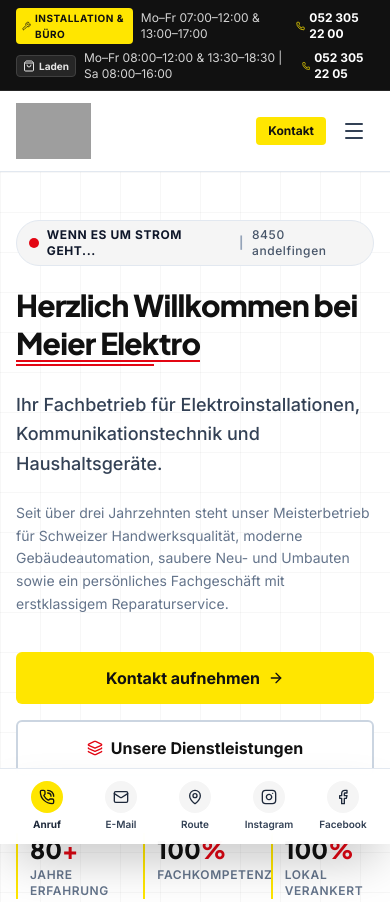
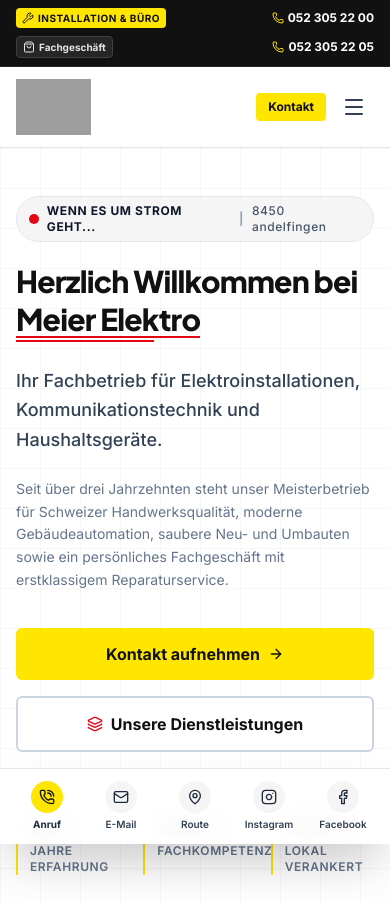
Before and after one commit to davidheiniger14-sketch/Elektro-Meier, a website: page index.html in a window 390 px wide. Shown: the top 902 px of the page. Drawn offline with nearby package versions, Linux system fonts and the light colour scheme; grey boxes are pictures that could not be loaded.

Commit message:
Top-Bar Smartphone/Desktop Ansicht Anpassung.

```diff
--- a/index.html
+++ b/index.html
@@ -49,36 +49,44 @@
     <div class="bg-brand-black text-white text-xs border-b border-neutral-800">
       <div class="max-w-7xl mx-auto px-4 sm:px-6 lg:px-8 py-2">
         <div class="flex flex-col lg:flex-row lg:items-center lg:justify-between gap-2">
-          <div class="flex flex-wrap items-center gap-x-6 gap-y-1.5 text-neutral-300">
+
+          <div class="flex flex-col lg:flex-row lg:items-center gap-x-6 gap-y-2 w-full lg:w-auto text-neutral-300">
+
             <!-- Büro / Installation Info -->
-            <div class="flex items-center gap-2">
+            <div class="flex items-center justify-between lg:justify-start w-full lg:w-auto gap-2">
               <span
                 class="inline-flex items-center px-1.5 py-0.5 rounded text-[10px] font-bold bg-brand-yellow text-brand-black uppercase tracking-wider">
                 <i class="w-3 h-3 mr-1 inline" data-lucide="wrench"></i> Installation &amp; Büro
               </span>
-              <span>Mo–Fr 07:00–12:00 &amp; 13:00–17:00</span>
-              <a class="font-bold text-white hover:text-brand-yellow transition inline-flex items-center gap-1 pl-1"
+              <!-- Auf dem Handy versteckt, auf dem Desktop normal sichtbar -->
+              <span class="hidden lg:inline">Mo–Fr 07:00–12:00 &amp; 13:00–17:00</span>
+              <a class="font-bold text-white hover:text-brand-yellow transition inline-flex items-center gap-1"
                 href="tel:0523052200">
                 <i class="w-3 h-3 text-brand-yellow" data-lucide="phone"></i> 052 305 22 00
               </a>
             </div>
+
             <!-- Trennstrich Desktop -->
-            <div class="hidden xl:block h-3.5 w-px bg-neutral-700"></div>
+            <div class="hidden lg:block h-3.5 w-px bg-neutral-700"></div>
+
             <!-- Laden Info -->
-            <div class="flex items-center gap-2">
+            <div class="flex items-center justify-between lg:justify-start w-full lg:w-auto gap-2">
               <span
                 class="inline-flex items-center px-1.5 py-0.5 rounded text-[10px] font-bold bg-neutral-800 text-neutral-200 border border-neutral-700">
-                <i class="w-3 h-3 mr-1 inline" data-lucide="shopping-bag"></i> Laden
+                <i class="w-3 h-3 mr-1 inline" data-lucide="shopping-bag"></i> Fachgeschäft
               </span>
-              <span>Mo–Fr 08:00–12:00 &amp; 13:30–18:30 | Sa 08:00–16:00</span>
-              <a class="font-bold text-white hover:text-brand-yellow transition inline-flex items-center gap-1 pl-1"
+              <!-- Auf dem Handy versteckt, auf dem Desktop normal sichtbar -->
+              <span class="hidden lg:inline">Mo–Fr 08:00–12:00 &amp; 13:30–18:30 | Sa 08:00–16:00</span>
+              <a class="font-bold text-white hover:text-brand-yellow transition inline-flex items-center gap-1"
                 href="tel:0523052205">
                 <i class="w-3 h-3 text-brand-yellow" data-lucide="phone"></i> 052 305 22 05
               </a>
             </div>
-          </div>
+
+          </div>
+
+          <!-- Social Desktop -->
           <div class="hidden lg:flex items-center space-x-4 text-neutral-300 text-[11px]">
-
             <div class="flex items-center gap-2.5">
               <a class="hover:text-brand-yellow transition" href="https://www.instagram.com/meierelektro/"
                 target="_blank" title="Instagram">
@@ -91,6 +99,7 @@
               </a>
             </div>
           </div>
+
         </div>
       </div>
     </div>
```
Also changed, not shown: dist/output.css.
